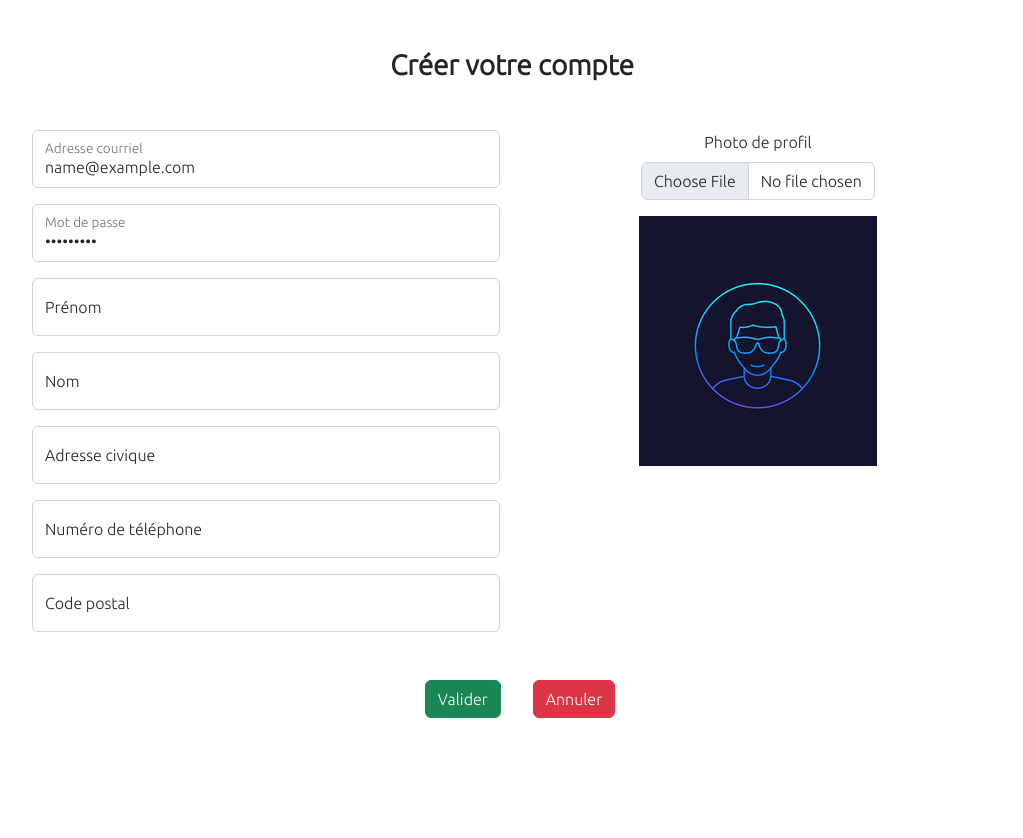
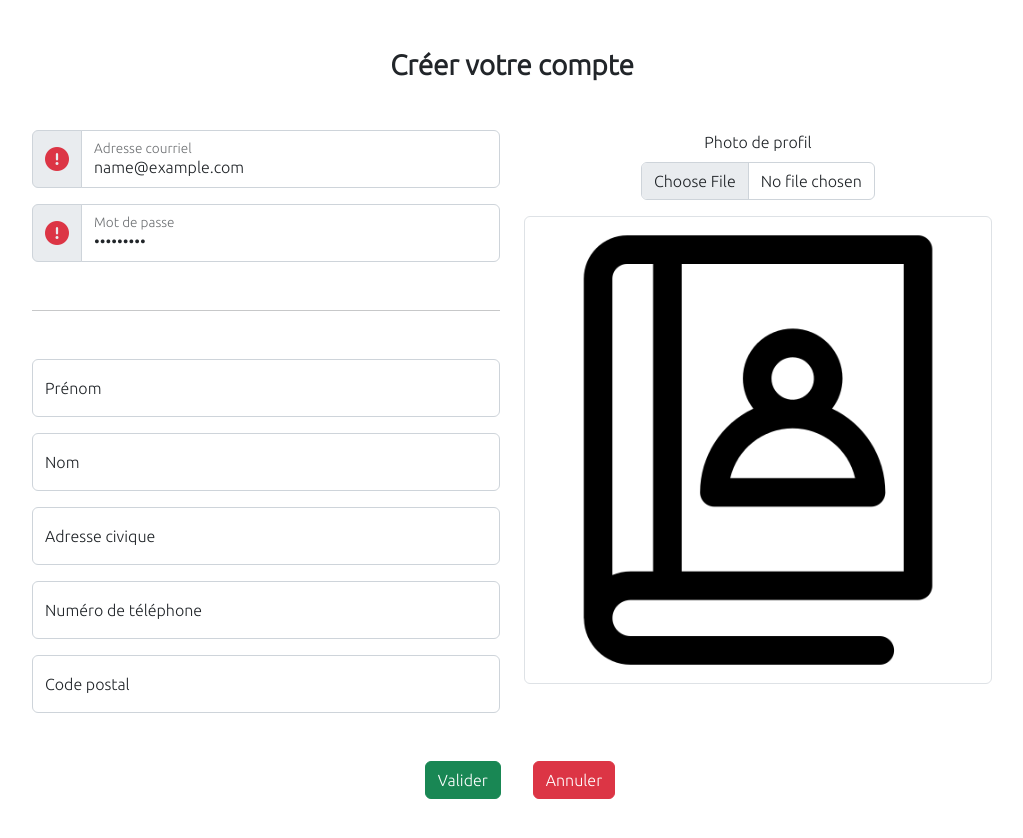
Before and after one commit to RinoShip77/Angular, an Angular app: page / in a window 1280 px wide. Both pictures are taken after typing "name@example.com", "Sample123" into the empty fields and a click on the button "Se créer un compte". Shown: the top 838 px of the page, without its empty margins (128-1151 px from the left). Before the commit the page ends 800 px from the top, so only its background shows below. Built offline with nearby package versions, Linux system fonts and the light colour scheme.

Commit message:
Update UI
Change the visual of the navbar, the 'create account' page and the profile page

```diff
--- a/src/app/connection/connection.component.html
+++ b/src/app/connection/connection.component.html
@@ -24,22 +24,32 @@
       </div>
     </form>
   </div>
-
   <div *ngIf="createAccountVisible">
     <h4 class="my-5 fs-3 fw-bold">Créer votre compte</h4>
     <form (ngSubmit)="validateCreateAccount()" class="w-75 mx-auto">
       <div class="row">
         <div class="col-6">
-          <div class="form-floating mb-3">
+          <div class="input-group mb-3">
+            <span class="input-group-text">
+              <i class="fas fa-circle-exclamation fs-4 text-danger" ngbTooltip="Ce champ est obligatoire"></i>
+            </span>
+            <div class="form-floating">
               <input name="email" type="email" class="form-control" id="emailInp" placeholder=""
                 [(ngModel)]="temporaryUser.email">
               <label for="emailInp">Adresse courriel</label>
             </div>
-          <div class="form-floating mb-3">
+          </div>
+          <div class="input-group mb-3">
+            <span class="input-group-text">
+              <i class="fas fa-circle-exclamation fs-4 text-danger" ngbTooltip="Ce champ est obligatoire"></i>
+            </span>
+            <div class="form-floating">
               <input name="password" type="password" class="form-control" id="passwordInp" placeholder=""
                 [(ngModel)]="temporaryUser.password">
               <label for="passwordInp">Mot de passe</label>
             </div>
+          </div>
+          <hr class="my-5">
           <div class="form-floating mb-3">
             <input name="firstName" class="form-control" id="firstNameInp" placeholder=""
               [(ngModel)]="temporaryUser.firstName">
@@ -69,10 +79,11 @@
         <div class="col-6">
           <div class="mb-3">
             <label class="form-label" for="profilePictureInp">Photo de profil</label>
-            <input name="profilePicture" type="file" class="form-control w-50 mx-auto" id="profilePictoreInp" placeholder=""
-              [(ngModel)]="temporaryUser.profilePicture">
+            <input name="profilePicture" type="file" class="form-control w-50 mx-auto" id="profilePictoreInp"
+              placeholder="" [(ngModel)]="temporaryUser.profilePicture">
           </div>
-          <img src="assets/images/Profil_Picture.jpg" alt="" class="img-fluid"> <!-- {{temporaryUser.profilePicture}} -->
+          <img src="assets/images/contact-book.png" alt="" class="img-fluid img-thumbnail border-4">
+          <!-- {{temporaryUser.profilePicture}} -->
         </div>
         <div class="text-center mt-4">
           <button type="submit" class="btn btn-success mt-2 mx-3">Valider</button>
--- a/src/app/navbar/navbar.component.html
+++ b/src/app/navbar/navbar.component.html
@@ -1,7 +1,7 @@
 <div *ngIf="visible">
   <nav class="navbar navbar-expand-lg bg-body-tertiary">
     <div class="container-fluid">
-      <div class="d-flex justify-content-end me-3">
+      <div class="d-flex justify-content-end me-3"> <!-- link the click to inventory -->
         <i class="fas fa-book-bookmark mt-1 fs-1"></i>
         <h1>Electrolib</h1>
       </div>
@@ -13,10 +13,10 @@
       <div class="collapse navbar-collapse" id="navbarScroll">
         <ul class="navbar-nav me-auto my-2 my-lg-0 navbar-nav-scroll" style="--bs-scroll-height: 100px;">
           <li class="nav-item">
-            <a class="nav-link active" href="#">Zones clients</a>
+            <a class="nav-link">Mon compte</a>
           </li>
           <li class="nav-item">
-            <a class="nav-link" href="#">Zones du personnels</a>
+            <a class="nav-link" href="#">Gestion</a>
           </li>
           <li class="nav-item dropdown">
             <a class="nav-link dropdown-toggle" href="#" role="button" data-bs-toggle="dropdown" aria-expanded="false">
@@ -32,15 +32,17 @@
             </ul>
           </li>
         </ul>
-        <button class="bg-danger rounded-3 me-3 px-5 fs-5 text-uppercase fw-bold" (click)="disconnect()">
+        <div class="row me-1" *ngIf="user.email != ''">
+          <button class="col-9 bg-danger rounded-3 h-100 my-auto px-5 text-uppercase fw-bold" (click)="disconnect()">
             Se déconnecter
           </button>
-        <div type="button" (click)="displayProfile()">
+          <div class="col-3" type="button" (click)="displayProfile()">
             <img src="https://ui-avatars.com/api/?name={{user.firstName}}+{{user.lastName}}&rounded=true">
             <div style="margin-top: -15px; margin-left: 45px">
               <span class="badge bg-success rounded-circle p-2">
-              <span class="visually-hidden">New!</span>
+                <span class="visually-hidden">Connecté</span>
               </span>
+            </div>
           </div>
         </div>
         <form class="d-flex ms-2" role="search">
@@ -67,7 +69,7 @@
           <button class="btn btn-outline-info" type="submit">Chercher</button>
         </form>
       </li>
-      <li class="mt-5">
+      <li class="mt-5" *ngIf="user.email != ''">
         <div class="bg-secondary-subtle rounded-pill p-2">
           <div class="row d-flex align-items-center">
             <div type="button" class="col-1" (click)="displayProfile()">
@@ -93,8 +95,6 @@
           </div>
         </div>
       </li>
-      <li>
-      </li>
     </ul>
   </div>
 </ng-template>
--- a/src/app/profile/profile.component.html
+++ b/src/app/profile/profile.component.html
@@ -8,8 +8,8 @@
           <div class="my-3 w-75">
             <div class="d-flex justify-content-center">
               <img class="img-fluid img-thumbnail border-3 border-dark rounded-circle w-75"
-                src="{{user.profilePicture}}" alt="{{user.firstName + ' ' + user.lastName}}"
-                title="{{user.firstName + ' ' + user.lastName}}">
+                src="assets/images/contact-book.png" alt="{{user.firstName + ' ' + user.lastName}}"
+                title="{{user.firstName + ' ' + user.lastName}}"> <!-- {{user.profilePicture}} -->
             </div>
             <div class="d-flex justify-content-end" style="margin-right: 15%; margin-top: -50px">
               <label for="profilePicture"
```
Also changed, not shown: src/assets/images/Profil_Picture.jpg (deleted). Lines whose indentation alone changed are shown as unchanged.
